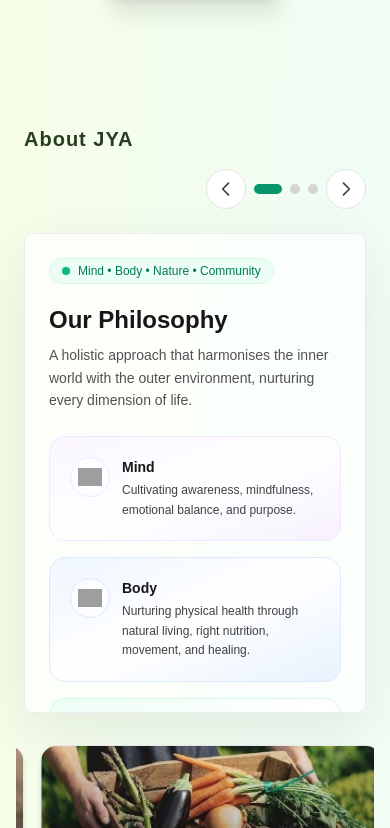
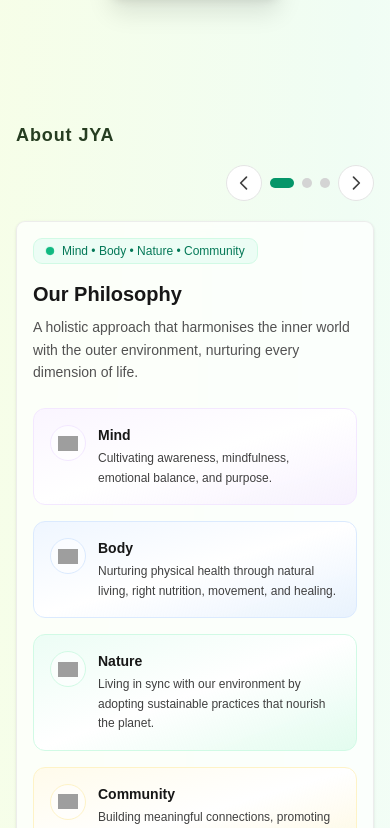
Before and after one commit to pgdiginitin78/jya, a React (Create React App) app: page / in a window 390 px wide. Shown: the part 876-1704 px from the top of the page. Built offline with nearby package versions, Linux system fonts and the light colour scheme; grey boxes are pictures that could not be loaded.

Commit message:
Update login and homepage pages

```diff
--- a/src/App.jsx
+++ b/src/App.jsx
@@ -14,12 +14,12 @@
 import Gallary from "./pages/gallary/Gallary";
 import HomePage from "./pages/homePage/HomePage";
 import ResetPassword from "./pages/login/ResetPassword";
+import Navbar from "./pages/navbar/Navbar";
 import OurServices from "./pages/OurServices/OurServices";
 import DeleteAccount from "./pages/privacyAndPolicy/DeleteAccount";
 import PrivacyAndPolicy from "./pages/privacyAndPolicy/PrivacyAndPolicy";
 import ScrollToHash from "./ScrollToHash";
 import ScrollToTopButton from "./ScrollToTopButton";
-import Navbar from "./pages/navbar/Navbar";
 
 function PageSkeleton() {
   return (
@@ -130,6 +130,7 @@
                 <Route path="/deleteAccount" element={<DeleteAccount />} />
                 <Route path="/blog/:id" element={<BlogDetail />} />
                 <Route path="/reset-password" element={<ResetPassword />} />
+
               </Routes>
             </Suspense>
           </motion.div>
--- a/src/pages/eventCalander/EventCalender.jsx
+++ b/src/pages/eventCalander/EventCalender.jsx
@@ -276,7 +276,7 @@
   ]);
 
   return (
-    <div className="min-h-screen bg-gradient-to-br from-amber-50 via-lime-50 to-green-50 p-2 sm:p-4 md:p-6 lg:px-16 lg:py-8">
+    <div className="min-h-screen  p-2 sm:p-4 md:p-6 lg:px-16 ">
       <div className="absolute inset-0 overflow-hidden pointer-events-none opacity-20">
         <div className="absolute top-20 left-10 w-64 h-64 bg-lime-300 rounded-full blur-3xl"></div>
         <div className="absolute bottom-20 right-10 w-96 h-96 bg-green-300 rounded-full blur-3xl"></div>
--- a/src/pages/homePage/HomePage.jsx
+++ b/src/pages/homePage/HomePage.jsx
@@ -819,22 +819,21 @@
         </div>
       </div>
       <div>
-        <section id="about" className="py-2 pt-5 px-6 lg:px-10">
+        <section id="about" className="py-4 px-4 sm:px-6 lg:px-10">
           <div className="max-w-[95rem] mx-auto">
-            <div className="flex flex-col gap-4 sm:flex-row sm:items-center sm:justify-between mb-6">
-              <h2 className="text-xl md:text-2xl xl:text-3xl font-bold tracking-wider text-[#263d21] text-left sm:text-left flex items-center gap-2">
+            <div className="flex flex-col gap-4 sm:flex-row sm:items-center sm:justify-between mb-5">
+              <h2 className="text-lg sm:text-xl md:text-2xl xl:text-3xl font-bold tracking-wider text-[#263d21] flex items-center gap-2">
                 <span>About JYA</span>
               </h2>
 
-              <div className="flex items-center justify-end gap-2">
+              <div className="flex items-center gap-2 flex-wrap sm:flex-nowrap justify-end">
                 <button
                   type="button"
                   onClick={handleAboutSectionPrev}
-                  className="w-10 h-10 rounded-full bg-white border border-neutral-200 flex items-center justify-center hover:border-emerald-500 hover:bg-emerald-50 transition"
-                  aria-label="Previous"
+                  className="w-9 h-9 sm:w-10 sm:h-10 rounded-full bg-white border border-neutral-200 flex items-center justify-center hover:border-emerald-500 hover:bg-emerald-50 transition"
                 >
                   <svg
-                    className="w-10 h-5 text-neutral-700"
+                    className="w-5 h-5 text-neutral-700"
                     fill="none"
                     stroke="currentColor"
                     viewBox="0 0 24 24"
@@ -856,10 +855,9 @@
                       onClick={() => setAboutSectionActiveIndex(index)}
                       className={`h-2.5 rounded-full transition-all ${
                         index === aboutSectionActiveIndex
-                          ? "w-7 bg-emerald-600"
+                          ? "w-6 sm:w-7 bg-emerald-600"
                           : "w-2.5 bg-neutral-300 hover:bg-neutral-400"
                       }`}
-                      aria-label={`Go to ${slide.label}`}
                     />
                   ))}
                 </div>
@@ -867,11 +865,10 @@
                 <button
                   type="button"
                   onClick={handleAboutSectionNext}
-                  className="w-10 h-10 rounded-full bg-white border border-neutral-200 flex items-center justify-center hover:border-emerald-500 hover:bg-emerald-50 transition"
-                  aria-label="Next"
+                  className="w-9 h-9 sm:w-10 sm:h-10 rounded-full bg-white border border-neutral-200 flex items-center justify-center hover:border-emerald-500 hover:bg-emerald-50 transition"
                 >
                   <svg
-                    className="w-10 h-5 text-neutral-700"
+                    className="w-5 h-5 text-neutral-700"
                     fill="none"
                     stroke="currentColor"
                     viewBox="0 0 24 24"
@@ -888,11 +885,11 @@
             </div>
 
             <div
-              className="rounded-[9px] bg-white/70 backdrop-blur-sm border h-[480px] border-neutral-200/70 shadow-[0_18px_60px_rgba(15,23,42,0.08)] overflow-hidden"
+              className="rounded-[9px] bg-white/70 backdrop-blur-sm border border-neutral-200/70 shadow overflow-hidden"
               onMouseEnter={() => setAboutSectionPaused(true)}
               onMouseLeave={() => setAboutSectionPaused(false)}
             >
-              <div className="p-6 md:p-8">
+              <div className="p-4 sm:p-6 md:p-8">
                 <AnimatePresence>
                   <motion.div
                     key={aboutSectionActiveSlide.id}
@@ -901,15 +898,15 @@
                     exit={{ opacity: 0, y: -18 }}
                     transition={{ duration: 0.45 }}
                   >
-                    <div className="grid lg:grid-cols-[340px,1fr] items-start gap-6">
-                      <div className="space-y-5">
-                        <div className="inline-flex items-center rounded-full bg-emerald-50 px-3 py-1 text-xs font-medium text-emerald-700 border border-emerald-100">
+                    <div className="grid grid-cols-1 lg:grid-cols-[300px,1fr] gap-6 items-start">
+                      <div className="space-y-4">
+                        <div className="inline-flex items-center rounded-[9px] bg-emerald-50 px-3 py-1 text-xs font-medium text-emerald-700 border border-emerald-100 w-fit">
                           <span className="w-2 h-2 rounded-full bg-emerald-500 mr-2 animate-pulse" />
                           {aboutSectionActiveSlide.badge}
                         </div>
 
                         <div>
-                          <h2 className="text-2xl font-semibold text-neutral-900 mb-2">
+                          <h2 className="text-xl sm:text-2xl font-semibold text-neutral-900 mb-2">
                             {aboutSectionActiveSlide.label}
                           </h2>
                           <p className="text-sm text-neutral-600 leading-relaxed">
@@ -918,24 +915,24 @@
                         </div>
                       </div>
 
-                      <div className="grid gap-4 md:gap-5 sm:grid-cols-2">
+                      <div className="grid grid-cols-1 sm:grid-cols-2 gap-4">
                         {aboutSectionActiveSlide.nodes.map((node, idx) => (
                           <motion.div
                             key={node.title}
                             initial={{ opacity: 0, y: 18 }}
                             animate={{ opacity: 1, y: 0 }}
                             transition={{ duration: 0.4, delay: idx * 0.07 }}
-                            className={`relative overflow-hidden rounded-2xl bg-gradient-to-br ${node.gradient} p-5 border ${node.border}`}
+                            className={`relative overflow-hidden rounded-xl sm:rounded-2xl bg-gradient-to-br ${node.gradient} p-4 sm:p-5 border ${node.border}`}
                           >
-                            <div className="flex items-start space-x-3">
+                            <div className="flex items-start gap-3">
                               <div
-                                className={`w-10 h-10 flex items-center justify-center rounded-full border ${node.border} flex-shrink-0 bg-white/60`}
+                                className={`w-9 h-9 sm:w-10 sm:h-10 flex items-center justify-center rounded-full border ${node.border} flex-shrink-0 bg-white/60`}
                               >
                                 <img
                                   src={node.icon}
                                   alt={node.title}
                                   loading="lazy"
-                                  className="w-6 h-6 object-contain"
+                                  className="w-5 h-5 sm:w-6 sm:h-6 object-contain"
                                   draggable={false}
                                 />
                               </div>
@@ -944,7 +941,7 @@
                                 <h3 className="text-sm font-semibold text-neutral-900 mb-1">
                                   {node.title}
                                 </h3>
-                                <p className="text-xs md:text-sm text-neutral-700 leading-relaxed">
+                                <p className="text-xs sm:text-sm text-neutral-700 leading-relaxed">
                                   {node.text}
                                 </p>
                               </div>
@@ -1016,7 +1013,7 @@
         </section>
       </section>
       <section id="services" className="py-4 px-4 md:px-10">
-        <section className=" py-12 max-w-[95rem] mx-auto">
+        <section className=" py-5 max-w-[95rem] mx-auto">
           <motion.article
             initial={{ opacity: 0, y: 20 }}
             whileInView={{ opacity: 1, y: 0 }}
@@ -1359,7 +1356,6 @@
               onClick={() => openBlog(article.id)}
               className="group cursor-pointer bg-white rounded-2xl overflow-hidden shadow-md hover:shadow-xl transition-all duration-300 border border-gray-100 h-full flex flex-col"
             >
-
               <div className="relative h-56 overflow-hidden">
                 <img
                   src={article.image}
--- a/src/pages/login/ResetPassword.jsx
+++ b/src/pages/login/ResetPassword.jsx
@@ -16,14 +16,13 @@
 import { IconButton, InputAdornment, Typography, Box } from "@mui/material";
 import LockResetIcon from "@mui/icons-material/LockReset";
 import JYALogoImg from "../../asset/JnanaYogAyuLogo.png";
-import LockOpenIcon from '@mui/icons-material/LockOpen';
-
+import LockOpenIcon from "@mui/icons-material/LockOpen";
 
 const schema = yup.object().shape({
   password: yup
     .string()
     .required("New password is required")
-    .min(6, "Password must be at least 6 characters"),
+    .min(4, "Password must be at least 4 characters"),
   confirmPassword: yup
     .string()
     .required("Confirm password is required")
@@ -39,6 +38,7 @@
   const token =
     searchParams.get("token") ||
     "1i8tfWn/+UjJ6/lv7vQpw0MafYYEX8NwkVfQDU7OYIlehyvTfAf5f8898tz+pcsYUNQWik9sd5kQLz93w4CP1A==";
+console.log("searchParams",token);
 
   const {
     control,
@@ -98,17 +98,13 @@
     visible: { opacity: 1, y: 0 },
   };
 
-
-
   return (
     <div className="min-h-screen flex items-center justify-center bg-gradient-to-br from-lime-50 via-green-50 to-white overflow-hidden relative p-4 mt-20 lg:mt-12">
-
-
       <motion.div
         variants={containerVariants}
         initial="hidden"
         animate="visible"
-        className="max-w-[480px] w-full bg-[#f8fbf6]/80 backdrop-blur-md p-8 rounded-lg shadow-[0_10px_40px_rgba(0,0,0,0.08)] border border-[#e6efe3] relative z-10"
+        className="max-w-[440px] 2xl:max-w-[420px] w-full bg-[#f8fbf6]/80 backdrop-blur-md p-8 rounded-lg shadow-[0_10px_40px_rgba(0,0,0,0.08)] border border-[#e6efe3] relative z-10"
       >
         <motion.div variants={itemVariants} className="text-center mb-5">
           <img
@@ -211,10 +207,7 @@
             />
           </motion.div>
 
-          <motion.div
-            variants={itemVariants}
-            className="flex  gap-4 pt-2"
-          >
+          <motion.div variants={itemVariants} className="flex  gap-4 pt-2">
             <CommonButton
               type="button"
               onClick={handleResetForm}
--- a/src/pages/login/SignUp.jsx
+++ b/src/pages/login/SignUp.jsx
@@ -105,7 +105,6 @@
   userName: yup
     .string()
     .required("Username required")
-    .matches(/^[a-zA-Z0-9_]+$/, "Only letters, numbers, underscore")
     .max(50, "Maximum 50 characters required"),
 
   passWord: yup
```
